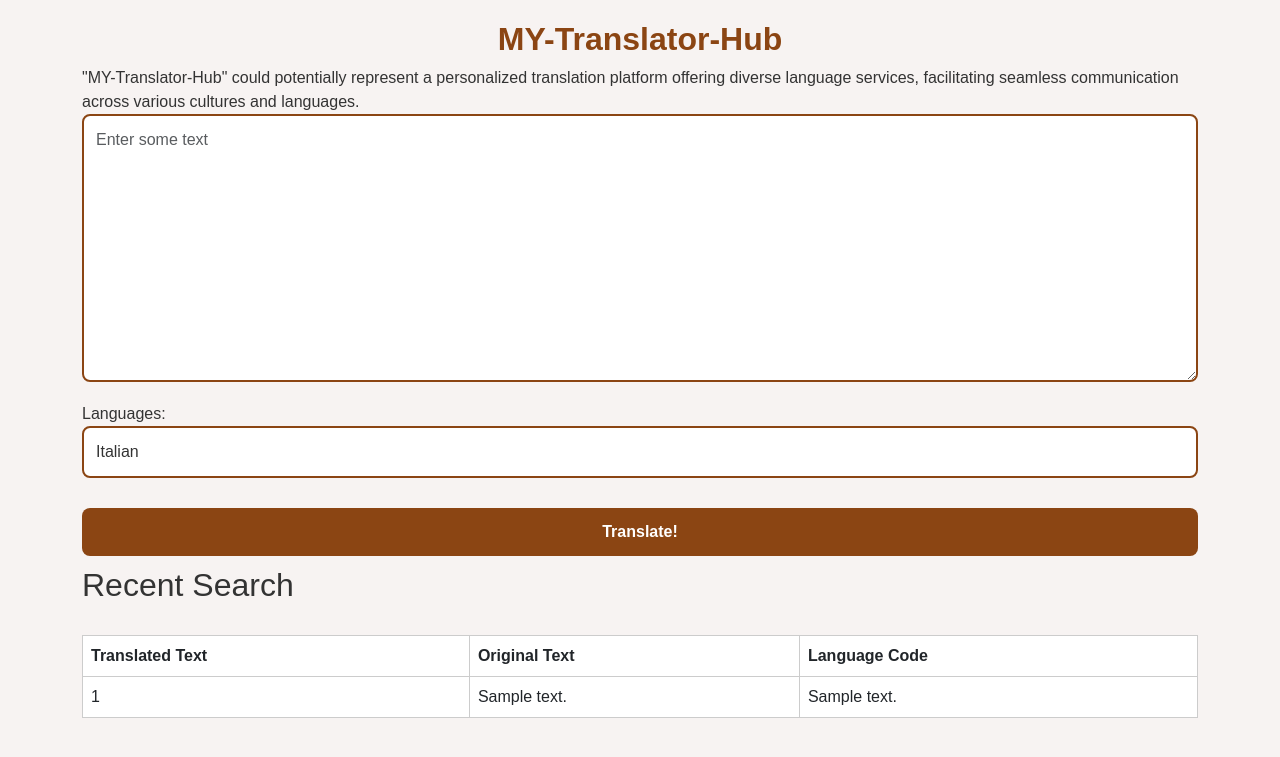
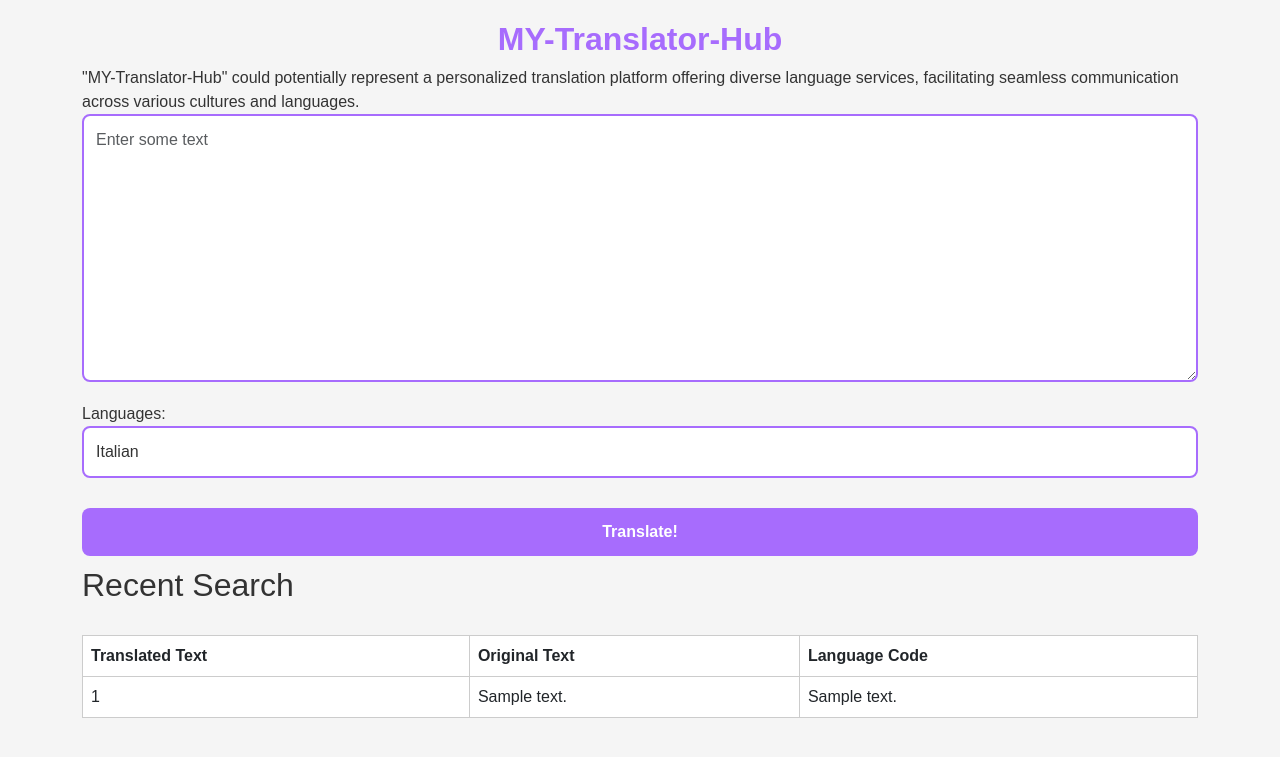
Before and after one commit to ChavanVaishu18/AITranslateHub, a Flask app: page / in a window 1280 px wide. Shown: the top 757 px of the page. Run offline with Flask 3, Linux system fonts and the light colour scheme; tables that the repository leaves empty or names only in its code hold one stand-in row (values such as "Sample post").

Commit message:
Update index.html

```diff
--- a/templates/index.html
+++ b/templates/index.html
@@ -8,10 +8,9 @@
 <link rel="preconnect" href="https://fonts.gstatic.com" crossorigin>
 <link href="https://fonts.googleapis.com/css2?family=Oswald:wght@200;300;400;500;600;700&display=swap" rel="stylesheet">
     <style>
-     /* Updated Styles */
 body {
     font-family: 'Arial', sans-serif;
-    background-color: #f7f3f2;
+    background-color: #f5f5f5;
     color: #333;
     margin: 0;
     padding: 0;
@@ -22,7 +21,7 @@
     font-size: 2em;
     text-align: center;
     margin-top: 20px;
-    color: #8B4513;
+    color: #a76cfd;
 }
 
 .form-group {
@@ -30,7 +29,7 @@
 }
 
 .form-control {
-    border: 2px solid #8B4513;
+    border: 2px solid #a76cfd;
     border-radius: 8px;
     padding: 12px;
     width: 100%;
@@ -42,7 +41,7 @@
 }
 
 .form-control:focus {
-    border-color: #8B4513;
+    border-color: #a76cfd;
     outline: none;
 }
 
@@ -57,13 +56,13 @@
     font-family: 'Arial', sans-serif;
     cursor: pointer;
     transition: background-color 0.3s ease;
-    background-color: #8B4513;
+    background-color: #a76cfd;
     color: #fff;
 }
 
 .btn:hover,
 .btn-success:hover {
-    background-color: #7a3f11;
+    background-color: #8e63c1;
 }
 
 table {
@@ -80,7 +79,7 @@
 }
 
 th {
-    background-color: #8B4513;
+    background-color: #a76cfd;
     color: #fff;
 }
 
```
